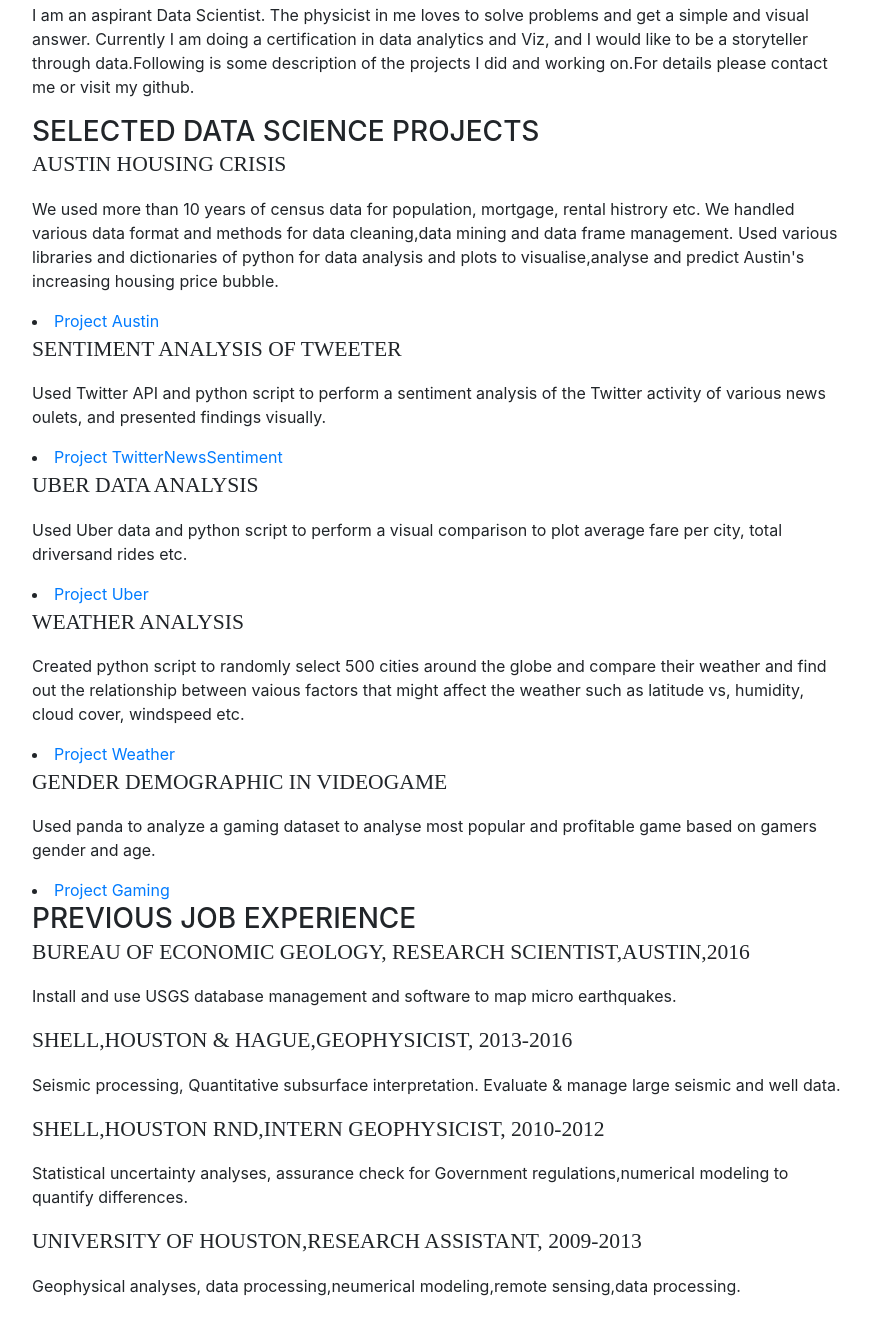
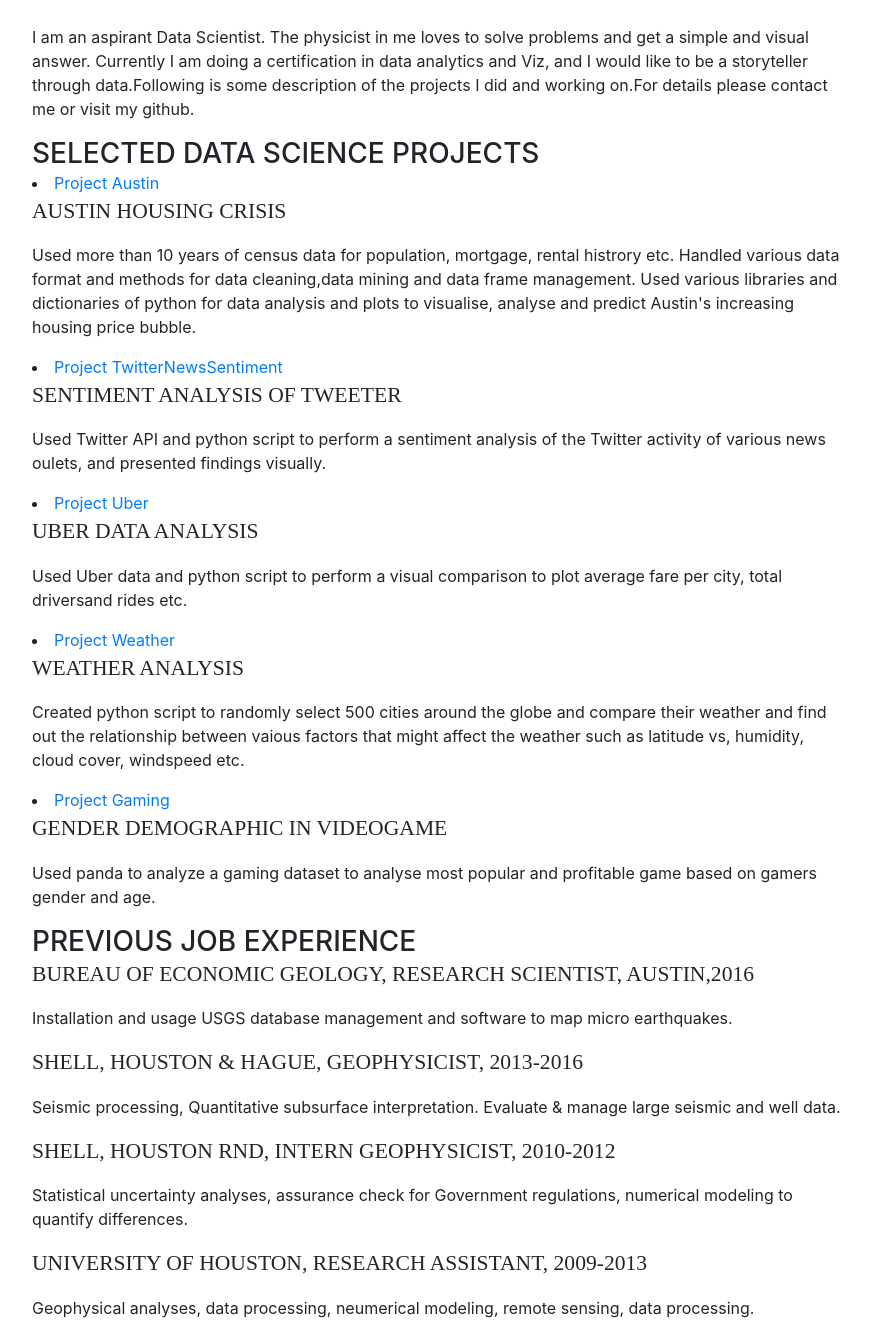
Before and after one commit to taniamukherjee/taniamukherjee.github.io, a website with bundled scripts: page index.html in a window 1280 px wide. Shown: the part 2884-4207 px from the top of the page, without its empty margins (336-1206 px from the left). Built offline with nearby package versions, Linux system fonts and the light colour scheme; a web font is replaced by a local one.

Commit message:
adding resumes edits

```diff
--- a/index.html
+++ b/index.html
@@ -189,7 +189,7 @@
             <h3 class="mb-0">Python</h3>
             <div class="subheading mb-3">SciPy, numpy, panda, matplotlib, API,splinter,pymongo</div>
             <h3 class="mb-0">Programming</h3>
-            <div class="subheading mb-3">Matlab, VBA, VSCode,excell conditional formatting,R(beginner)</div>
+            <div class="subheading mb-3">Matlab, VBA, VSCode,MS Excel (Conditional Formatting, Lookups, Pivot Tables & Charts, Scenario Analysis),R(beginner)</div>
             <h3 class="mb-0">Database and Webscraping</h3>
             <div class="subheading mb-3">MySQL, SQLAlchemy, SQLite,Mongo,BeautifulSoup</div>
             <h3 class="mb-0">Web Deveoloping</h3>
@@ -210,33 +210,38 @@
 
              <p>I am an aspirant Data Scientist. The physicist in me loves to solve problems and get a simple and visual answer. Currently I am doing a certification in data analytics and Viz, and I would like to be a storyteller through data.Following is some description of the projects I did and  working on.For details please contact me or visit my github.</p>
              <h3 class="mb-0">Selected Data Science Projects</h3>
+             <li><a href="https://github.com/taniamukherjee/AustinHouseCrisis">Project Austin</a></li>
              <div class="subheading mb-3">Austin Housing Crisis</div>
-             <p>We used more than 10 years of census data for population, mortgage, rental histrory etc. We handled various data format and methods for data cleaning,data mining and data frame management. Used various libraries and dictionaries of python for data
-              analysis and plots to visualise,analyse and predict Austin's increasing housing price bubble.</p>
-              <li><a href="https://github.com/taniamukherjee/AustinHouseCrisis">Project Austin</a></li>
 
+             <p>Used more than 10 years of census data for population, mortgage, rental histrory etc. Handled various data format and methods for data cleaning,data mining and data frame management. Used various libraries and dictionaries of python for data
+              analysis and plots to visualise, analyse and predict Austin's increasing housing price bubble.</p>
+
+              <li><a href="https://github.com/taniamukherjee/social_analysis_twitter">Project TwitterNewsSentiment</a></li>
              <div class="subheading mb-3">Sentiment Analysis of Tweeter </div>
              <p>Used Twitter API and python script to perform a sentiment analysis of the Twitter activity of various news oulets, and presented findings visually.</p>
-             <li><a href="https://github.com/taniamukherjee/social_analysis_twitter">Project TwitterNewsSentiment</a></li>
+
+             <li><a href="https://github.com/taniamukherjee/project_uber_matplotlib">Project Uber</a></li>
              <div class="subheading mb-3">Uber Data Analysis  </div>
              <p>Used Uber data and python script to perform a visual comparison to plot average fare per city, total driversand rides etc.</p>
-             <li><a href="https://github.com/taniamukherjee/project_uber_matplotlib">Project Uber</a></li>
+
+             <li><a href="https://github.com/taniamukherjee/project_weather">Project Weather</a></li>
              <div class="subheading mb-3">Weather  Analysis  </div>
              <p>Created python script to randomly select 500 cities around the globe and compare their weather and find out the relationship between vaious factors that might affect the weather such as latitude vs, humidity, cloud cover, windspeed etc.</p>
-             <li><a href="https://github.com/taniamukherjee/project_weather">Project Weather</a></li>
+
+             <li><a href="https://github.com/taniamukherjee/project_gaming_demographic_panda">Project Gaming</a></li>
              <div class="subheading mb-3">Gender Demographic in Videogame  </div>
              <p>Used panda to analyze a gaming dataset to analyse most popular and profitable game based on gamers gender and age.</p>
-             <li><a href="https://github.com/taniamukherjee/project_gaming_demographic_panda">Project Gaming</a></li>
+
 
                <h3 class="mb-0">Previous Job Experience</h3>
-             <div class="subheading mb-3">BUREAU OF ECONOMIC GEOLOGY, Research Scientist,AUSTIN,2016</div>
-             <p>Install and use USGS database management and software to map micro earthquakes.</p>
-             <div class="subheading mb-3">Shell,Houston & Hague,Geophysicist, 2013-2016</div>
+             <div class="subheading mb-3">BUREAU OF ECONOMIC GEOLOGY, Research Scientist, AUSTIN,2016</div>
+             <p>Installation and usage USGS database management and software to map micro earthquakes.</p>
+             <div class="subheading mb-3">Shell, Houston & Hague, Geophysicist, 2013-2016</div>
              <p>Seismic processing, Quantitative subsurface interpretation. Evaluate &amp; manage large seismic and well data.</p>
-             <div class="subheading mb-3">Shell,Houston rnd,intern Geophysicist, 2010-2012</div>
-             <p>Statistical uncertainty analyses, assurance check for Government regulations,numerical modeling to quantify differences.</p>
-             <div class="subheading mb-3">university of Houston,Research Assistant, 2009-2013</div>
-             <p>Geophysical analyses, data processing,neumerical modeling,remote sensing,data processing.</p>
+             <div class="subheading mb-3">Shell, Houston rnd, intern Geophysicist, 2010-2012</div>
+             <p>Statistical uncertainty analyses, assurance check for Government regulations, numerical modeling to quantify differences.</p>
+             <div class="subheading mb-3">university of Houston, Research Assistant, 2009-2013</div>
+             <p>Geophysical analyses, data processing, neumerical modeling, remote sensing, data processing.</p>
 
       </section>
 
@@ -265,7 +270,7 @@
         <section class="resume-section p-3 p-lg-5 d-flex flex-column" id="interests">
           <div class="my-auto">
             <h2 class="mb-5">Interests</h2>
-            <p> Bookworm and novice storywriter.Trained in indian fine arts and painting now use my artsy part to take photograph and DYI. Loves to travel, cook fusuion food and spend time with my Dog.
+            <p> Bookworm and novice storywriter.Trained in indian fine arts and painting now use my artsy part to take photograph and DYI. Love to travel, cook fusion food and spend time with my Dog.
 
     <!-- Bootstrap core JavaScript -->
     <script src="vendor/jquery/jquery.min.js"></script>
```
